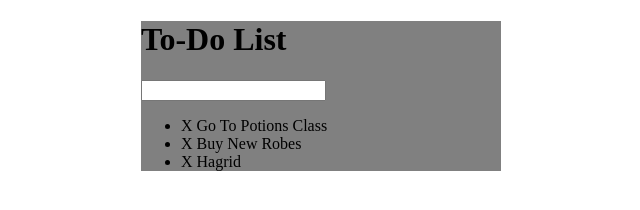
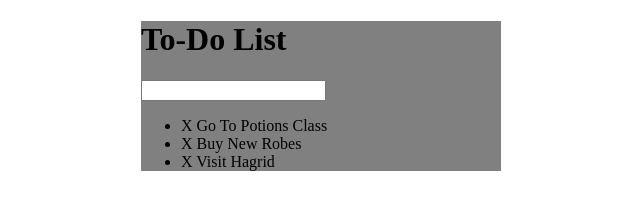
Before and after one commit to DustinMiracle/Todo-List-Project, a plain HTML site: page index.html in a window 1280 px wide. Shown: the full height of the page, 319-959 px from the left. Drawn offline with Linux system fonts and the light colour scheme.

Commit message:
Fixed typo

```diff
--- a/index.html
+++ b/index.html
@@ -14,7 +14,7 @@
         <ul>
             <li><span>X</span> Go To Potions Class</li>
             <li><span>X</span> Buy New Robes</li>
-            <li><span>X</span> Hagrid</li>
+            <li><span>X</span> Visit Hagrid</li>
         </ul>
     </div>
 
```
